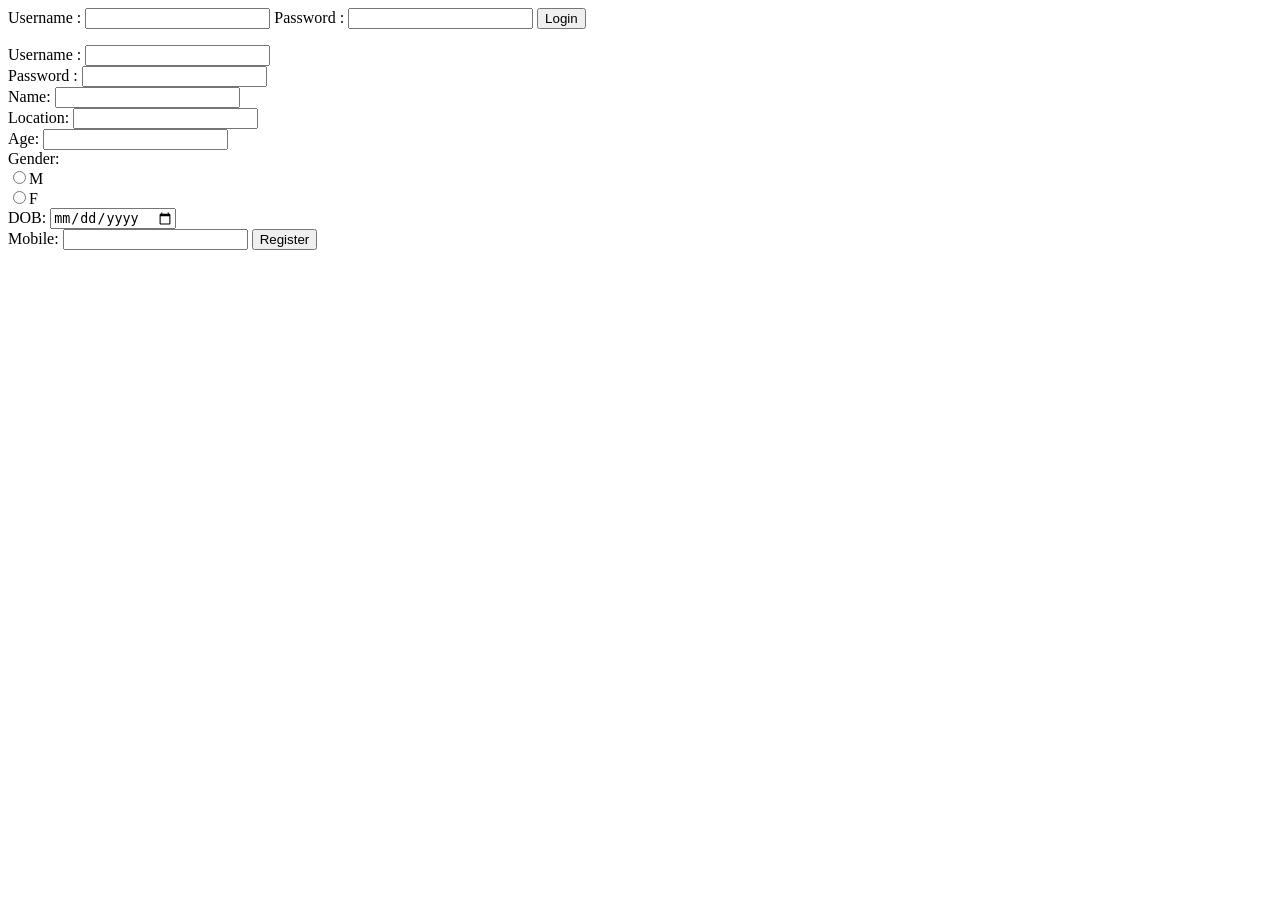
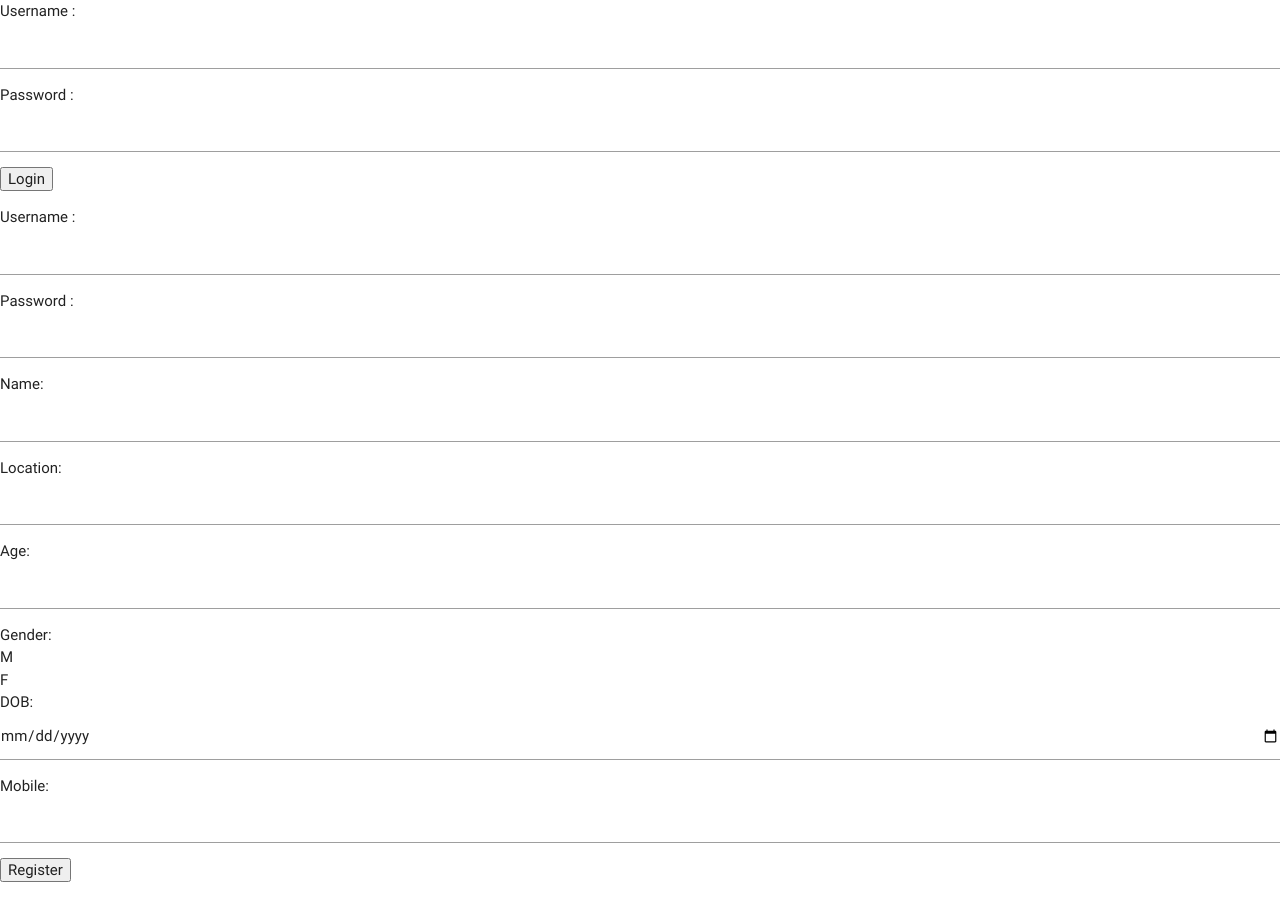
Before and after one commit to Technovision16/gyan, a PHP site: page / in a window 1280 px wide. Before the commit the page ends 250 px from the top, so only its background shows below. Run offline with PHP 8.4, Linux system fonts and the light colour scheme; some libraries are stand-ins or nearby versions.

Commit message:
added links

```diff
--- a/index.php
+++ b/index.php
@@ -3,6 +3,12 @@
 		<title>
 			GYAN
 		</title>
+			<!--Import Google Icon Font-->
+			<link href="http://fonts.googleapis.com/icon?family=Material+Icons" rel="stylesheet">
+ 			<!--Import materialize.css-->
+      		<link type="text/css" rel="stylesheet" href="css/materialize.min.css"  media="screen,projection"/>
+			<!--Let browser know website is optimized for mobile-->
+     		<meta name="viewport" content="width=device-width, initial-scale=1.0"/>
 	</head>
 	<body>
 		<header>
@@ -93,5 +99,8 @@
 		</section>
 	<footer>
 	</footer>
+		<!--Import jQuery before materialize.js-->
+     	<script type="text/javascript" src="https://code.jquery.com/jquery-2.1.1.min.js"></script>
+      	<script type="text/javascript" src="js/materialize.js"></script>
 	</body>
 </html>
```
